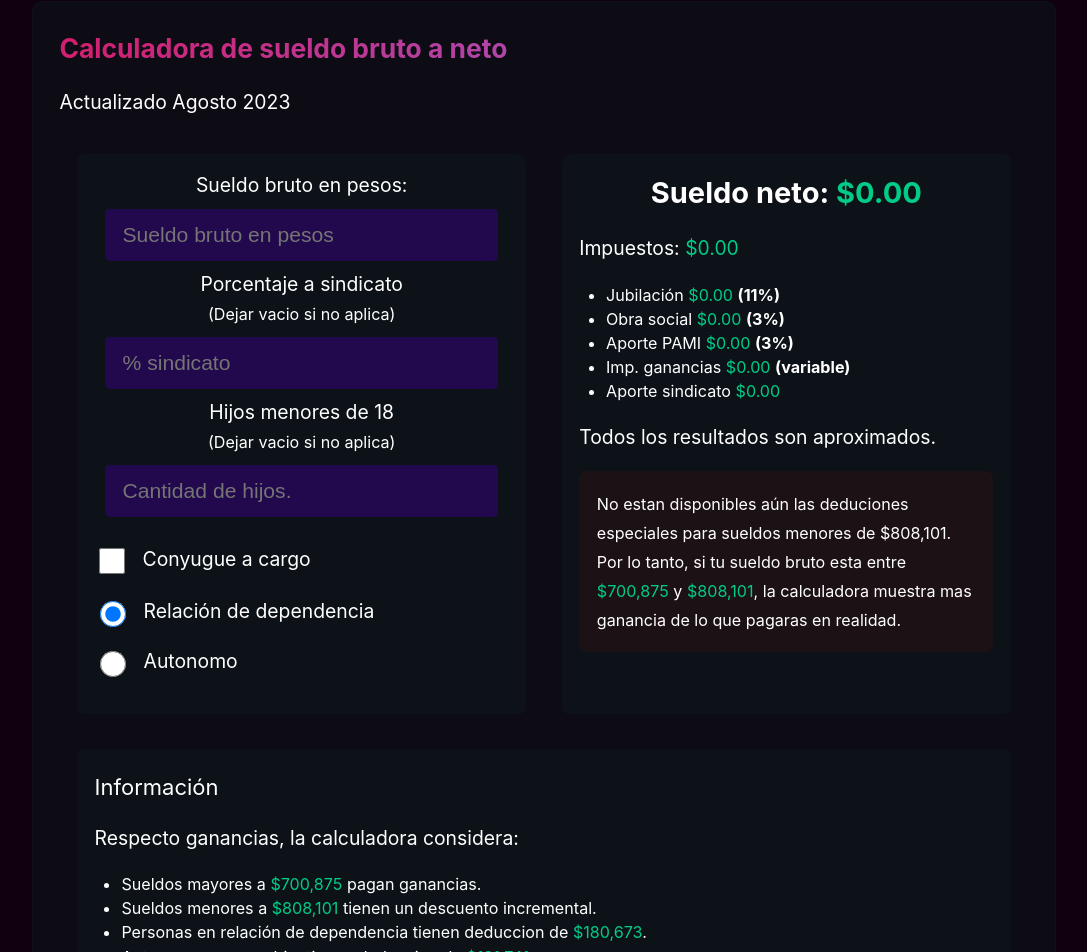
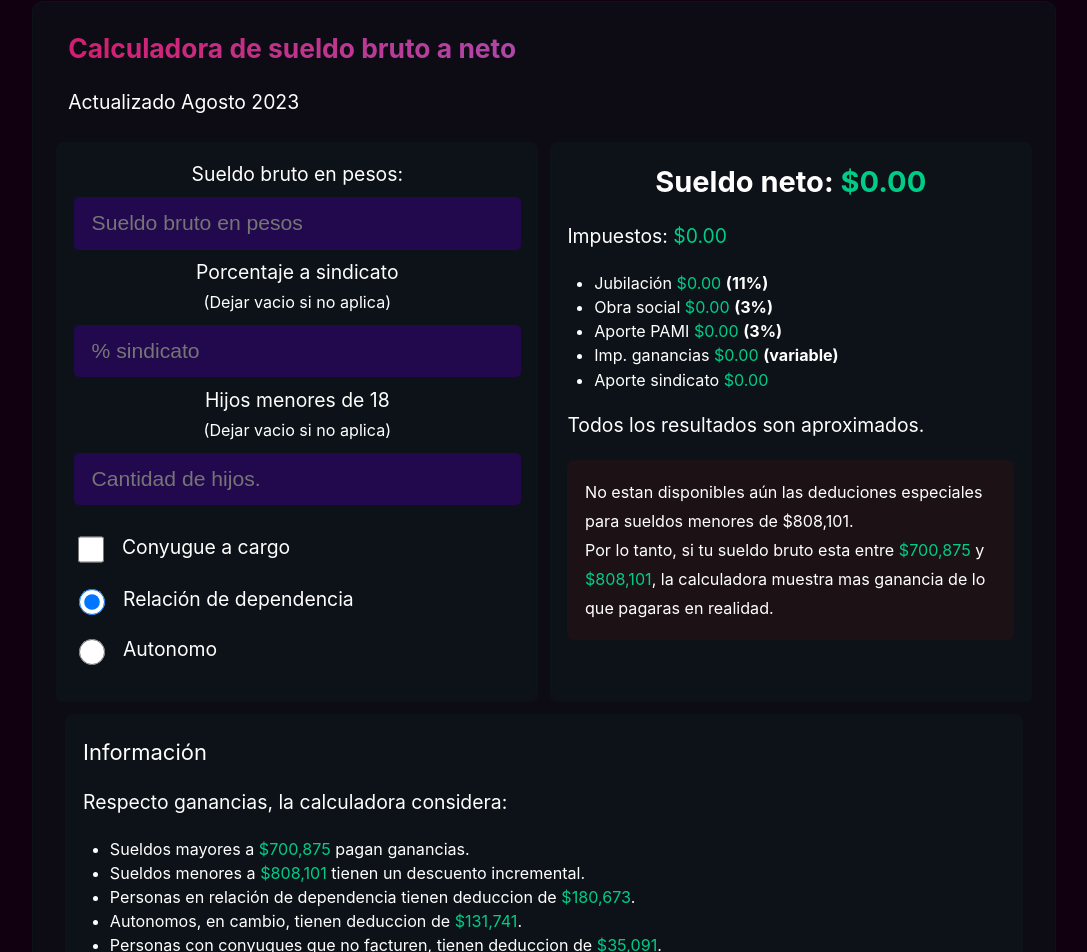
Before and after one commit to markski1/Calculadoras, a Next.js app: page /sueldo in a window 1280 px wide. Shown: the part 157-1109 px from the top of the page, without its empty margins (96-1183 px from the left). Built offline with nearby package versions, Linux system fonts and the light colour scheme.

Commit message:
Arreglar UI sueldo

```diff
--- a/pages/sueldo.tsx
+++ b/pages/sueldo.tsx
@@ -54,20 +54,19 @@ export default function Impuestos() {
         if (amount > minIncomeTaxable) {
             let taxableAmount = amount - workingDeductions - nonImpossableEarnings;
 
+            taxableAmount *= 13;
+            taxableAmount /= 12;
+
             if (dependence) taxableAmount -= dependenceDeduction;
             else taxableAmount -= autonomousDeduction;
             if (married) taxableAmount -= marriedDeduction;
 
             taxableAmount -= childDeduction * children;
 
-            taxableAmount *= 13;
-            taxableAmount /= 12;
-
             for (let i = 0; i < incomeTaxBases.length; i++) {
                 if (taxableAmount > incomeTaxBases[i] / 12) {
                     workingIncomeTax = incomeTaxMins[i] / 12;
                     workingIncomeTax += (taxableAmount - incomeTaxBases[i] / 12) * (incomeTaxPercentages[i] * 0.01);
-                    console.log((incomeTaxPercentages[i] * 0.01));
 
                     break;
                 }
@@ -105,8 +104,7 @@ export default function Impuestos() {
     }
 
     function updateMarried() {
-        let checked = (document.getElementById('married') as HTMLInputElement).value;
-        console.log(checked);
+        setMarried( (document.getElementById('married') as HTMLInputElement).checked );
     }
 
     function updateChildren() {
@@ -117,16 +115,12 @@ export default function Impuestos() {
         setChildren(number);
     }
 
-    function updateDependence(checked: boolean) {
-        setDependence(checked);
-    }
-
     function parseToPesos(pesosAmount: number, cents: boolean = true) {
 		return (
 			<span className={styles.money}>
 				$
-				{cents && pesosAmount.toLocaleString(undefined, { minimumFractionDigits: 2, maximumFractionDigits: 2 })}
-				{!cents && pesosAmount.toLocaleString(undefined, { minimumFractionDigits: 0, maximumFractionDigits: 0 })}
+				{cents && pesosAmount.toLocaleString(undefined, { minimumFractionDigits: 2, maximumFractionDigits: 2 })
+                       || pesosAmount.toLocaleString(undefined, { minimumFractionDigits: 0, maximumFractionDigits: 0 })}
 			</span>
 		);
 	}
@@ -134,14 +128,16 @@ export default function Impuestos() {
     return (
         <>
             <HeadParams
-                title = "Calculadora de sueldo bruto a neto"
+                title = "Calculadora de sueldo neto"
                 description = 'Calcular sueldo bruto a sueldo "en mano" con varias opciones y consideraciones.'
                 />
 
             <Layout>
                 <div className={styles.siteContainer}>
-                    <h3 className={styles.text_accent_pink}>Calculadora de sueldo bruto a neto</h3>
-                    <p>Actualizado Agosto 2023</p>
+                    <div style={{margin: '.5rem 1rem'}}>
+                        <h3 className={styles.text_accent_pink}>Calculadora de sueldo bruto a neto</h3>
+                        <p>Actualizado Agosto 2023</p>
+                    </div>
                     <div className={styles.flexContainer}>
                         <div className={styles.flexBox}>
                             <div style={{textAlign: 'center'}}>
@@ -185,7 +181,6 @@ export default function Impuestos() {
                                         <input
                                             id="married" type="checkbox"
                                             onChange={() => { updateMarried() }}
-                                            min={0}
                                             className={styles.checkbox}
                                             title="Conyugue a cargo."
                                             />
@@ -195,9 +190,8 @@ export default function Impuestos() {
                                         <input
                                             id="married" type="radio"
                                             name="dependence"
-                                            checked
-                                            onClick={() => { updateDependence(true) }}
-                                            min={0}
+                                            checked={dependence === true}
+                                            onClick={() => { setDependence(true) }}
                                             className={styles.checkbox}
                                             title="Relación de dependencia"
                                             />
@@ -207,8 +201,8 @@ export default function Impuestos() {
                                         <input
                                             id="married" type="radio"
                                             name="dependence"
-                                            onClick={() => { updateDependence(false) }}
-                                            min={0}
+                                            checked={dependence === false}
+                                            onClick={(e) => { setDependence(false); }}
                                             className={styles.checkbox}
                                             title="Autonomo"
                                             />
@@ -244,7 +238,7 @@ export default function Impuestos() {
                                 </div>
                             </div>
                         </div>
-                        <div className={styles.flexBox} style={{marginTop: '1rem'}}>
+                        <div className={styles.flexBox}>
                             <p className={styles.smallHeader}>Información</p>
                             <p>Respecto ganancias, la calculadora considera:</p>
                             <small>
--- a/styles/Home.module.css
+++ b/styles/Home.module.css
@@ -110,7 +110,7 @@
 }
 
 .siteContainer {
-  padding: 1.5rem;
+  padding: 1rem;
   width: 100%;
   max-width: 1024px;
   text-align: left;
@@ -128,7 +128,7 @@
 .input {
   background-color: #22084d;
   color: white;
-  width: 95%;
+  width: 100%;
   margin: .5rem 0;
   border-width: 0;
   border-radius: 5px;
@@ -162,10 +162,10 @@
 .flexBox {
   width: 400px;
   flex: 1;
-  flex-basis: 45%;
+  flex-basis: 48%;
   max-width: 97%;
   padding: 1rem;
-  margin: 1rem;
+  margin: .33rem;
   border-radius: 7px;
   background-color: #0c1217;
   border: 1px #0f151a;
```
Also changed, not shown: pages/impuestos.tsx (+5 -3 lines).
